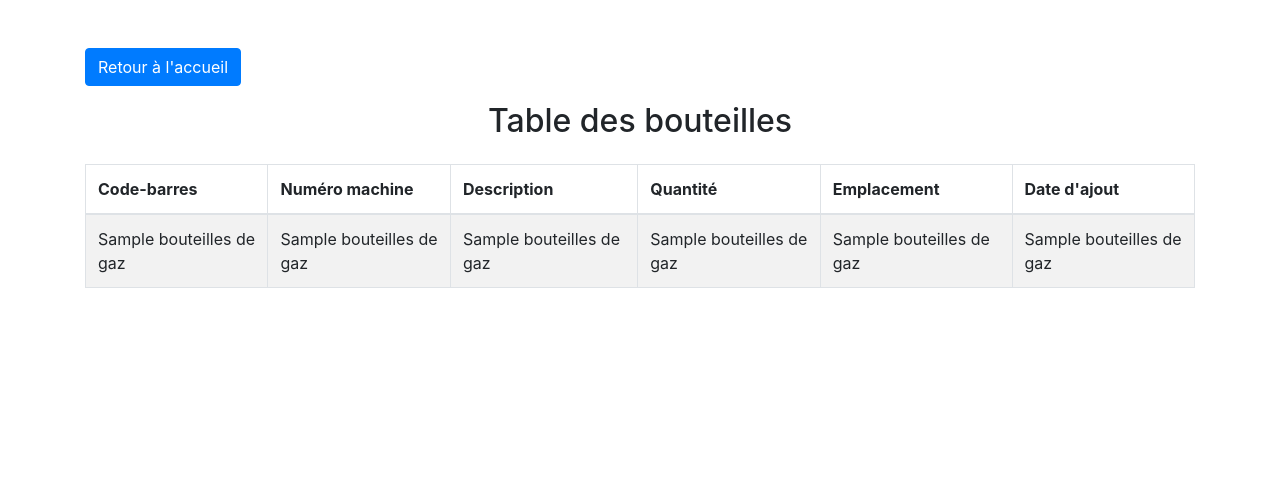
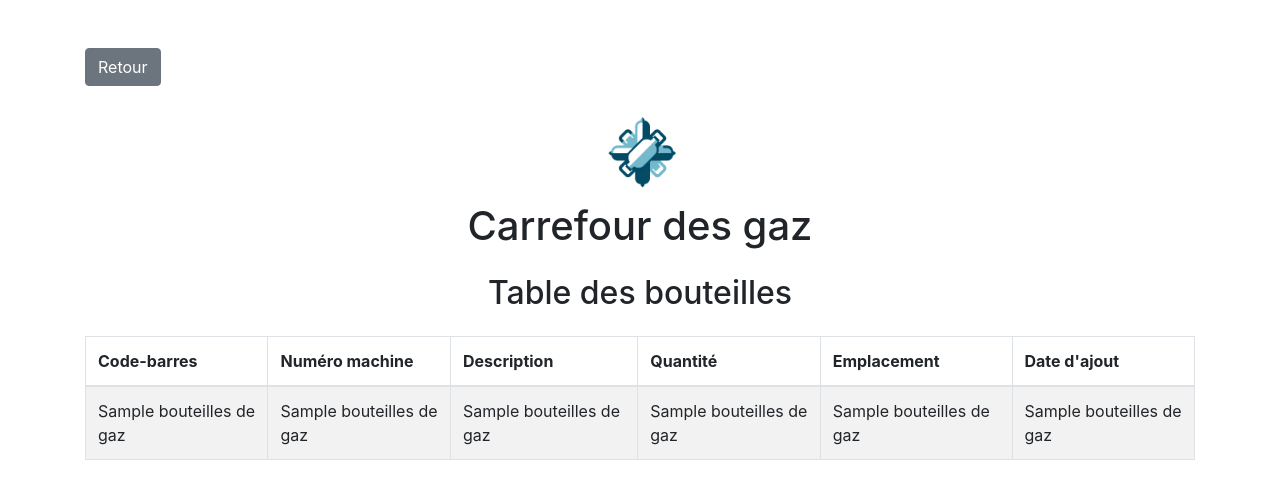
Before and after one commit to drlamine1995/code_barre_project, a Flask app: page /table_bouteille in a window 1280 px wide. Shown: the top 490 px of the page. Run offline with Flask 3, Linux system fonts and the light colour scheme; a database or web service that is not in the repository returns one stand-in record (values such as "Sample title"); some libraries are stand-ins or nearby versions.

Commit message:
verion 0.3

```diff
--- a/Projet_webapp/templates/add.html
+++ b/Projet_webapp/templates/add.html
@@ -19,6 +19,10 @@
 <body>
     <div class="container mt-5">
         <a href="/" class="btn btn-secondary mb-3">Retour</a>
+        <div class="text-center mb-4">
+                    <img src="{{ url_for('static', filename='logo.png') }}" alt="Logo" class="img-fluid" style="max-width: 150px;">
+                    <h1>Carrefour des gaz</h1>
+                </div>
         <h2 class="text-center mb-4">Ajouter une nouvelle bouteille</h2>
     <form action="/add" method="post" class="text-center">
         <label for="code_barres">Code-barres:</label>
--- a/Projet_webapp/templates/edit.html
+++ b/Projet_webapp/templates/edit.html
@@ -7,7 +7,11 @@
     <title>Modifier Bouteille</title>
 </head>
 <body>
-    <a href="/">Retour à l'accueil</a>
+        <a href="/" class="btn btn-secondary mb-3">Retour</a>
+    <div class="text-center mb-4">
+        <img src="{{ url_for('static', filename='logo.png') }}" alt="Logo" class="img-fluid" style="max-width: 100px;">
+        <h1>Carrefour des gaz</h1>
+    </div>
     <h2>Modifier la bouteille</h2>
     <form action="/edit/{{ bouteille[0] }}" method="post">
         <label for="code_barres">Code-barres:</label>
--- a/Projet_webapp/templates/lecture_code_barre.html
+++ b/Projet_webapp/templates/lecture_code_barre.html
@@ -8,8 +8,12 @@
 </head>
 <body>
     <div class="container mt-5">
+        <a href="/" class="btn btn-secondary mb-3">Retour</a>
+        <div class="text-center mb-4">
+            <img src="{{ url_for('static', filename='logo.png') }}" alt="Logo" class="img-fluid" style="max-width: 100px;">
+            <h1>Carrefour des gaz</h1>
+        </div>
         <h2 class="text-center mb-4">Lecture de Code-barre</h2>
-        <a href="/" class="btn btn-secondary mb-3">Retour</a>
         <form id="searchForm" action="#" method="post" class="text-center">
         <label for="code_barre" class="font-weight-bold">Entrez le code-barre:</label>
         <input type="text" id="code_barre" name="code_barre" class="form-control mb-3">
--- a/Projet_webapp/templates/table_bouteille.html
+++ b/Projet_webapp/templates/table_bouteille.html
@@ -9,7 +9,11 @@
 </head>
 <body>
     <div class="container mt-5">
-    <a href="/" class="btn btn-primary mb-3">Retour à l'accueil</a>
+    <a href="/" class="btn btn-secondary mb-3">Retour</a>
+    <div class="text-center mb-4">
+        <img src="{{ url_for('static', filename='logo.png') }}" alt="Logo" class="img-fluid" style="max-width: 100px;">
+        <h1>Carrefour des gaz</h1>
+    </div>
     <h2 class="text-center mb-4">Table des bouteilles</h2>
     <table class="table table-bordered table-striped">
         <thead>
```
Also changed, not shown: Projet_webapp/templates/index.html (+6 -1 lines).
